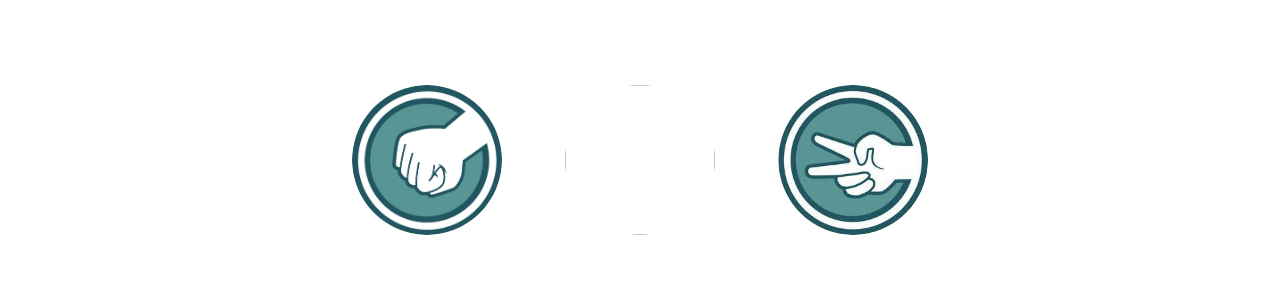
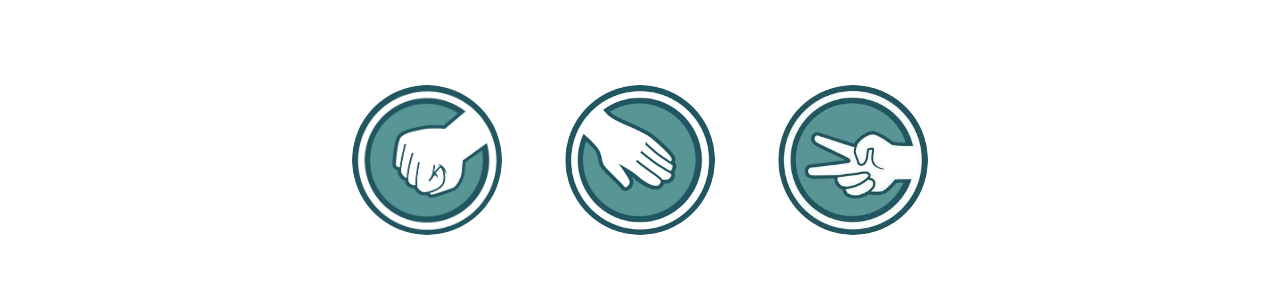
Before and after one commit to Valtor26/Rock-Paper-Scissor-Game, a plain HTML site: page index.html in a window 1280 px wide. Shown: the part 83-370 px from the top of the page. Drawn offline with Linux system fonts and the light colour scheme; files whose address does not match are found by name.

Commit message:
index.html

```diff
--- a/index.html
+++ b/index.html
@@ -12,7 +12,7 @@
         <div class="choice" id="rock">
             <img src="images/stone.png">
         </div>
-        <div class="choice" id="paper"><img src="images/paper.png"></div>
+        <div class="choice" id="paper"><img src="paper.png"></div>
         <div class="choice" id="scissor"><img src="images/scisssor.jpeg"></div>
     </div>
 
```
